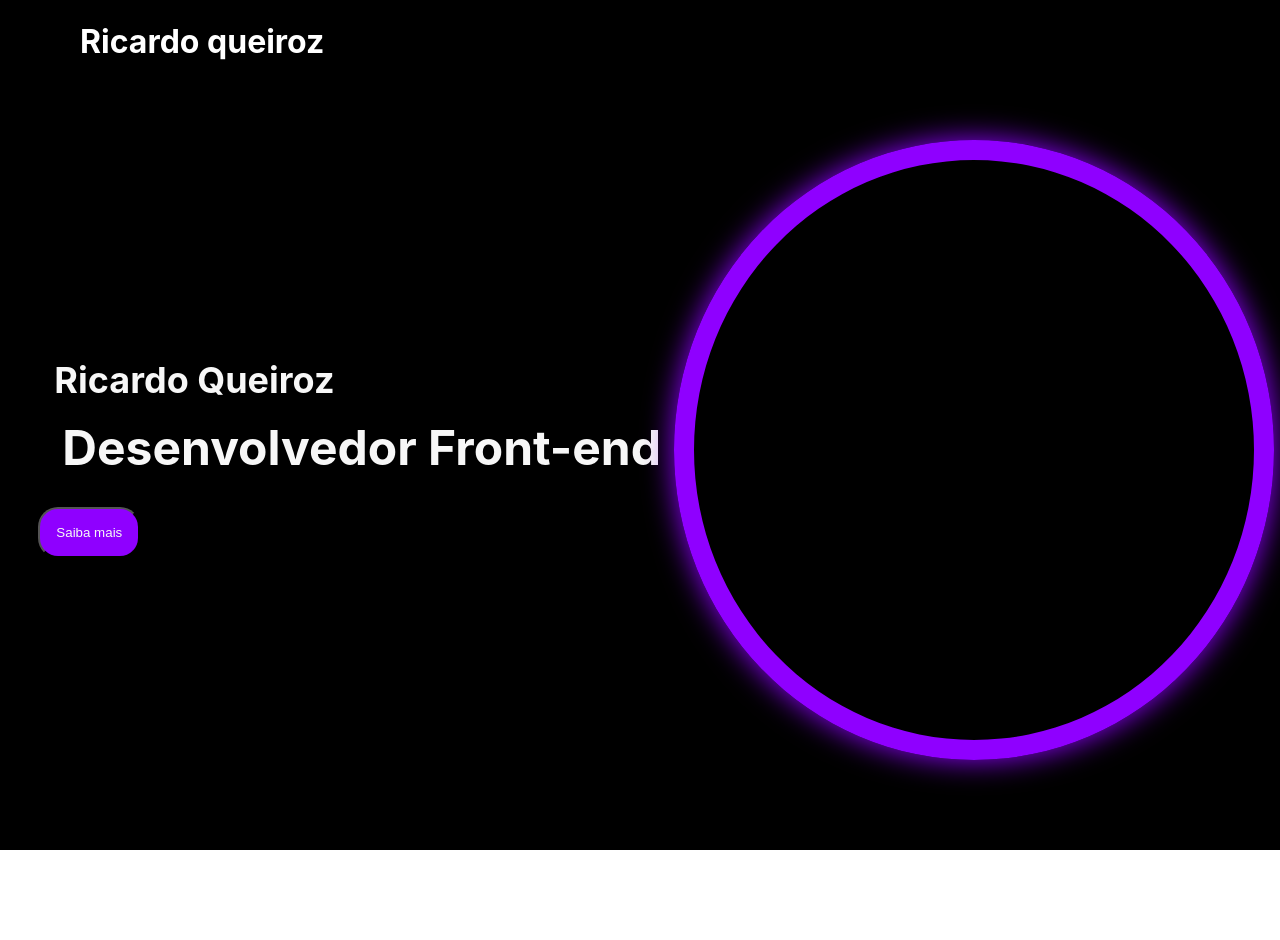
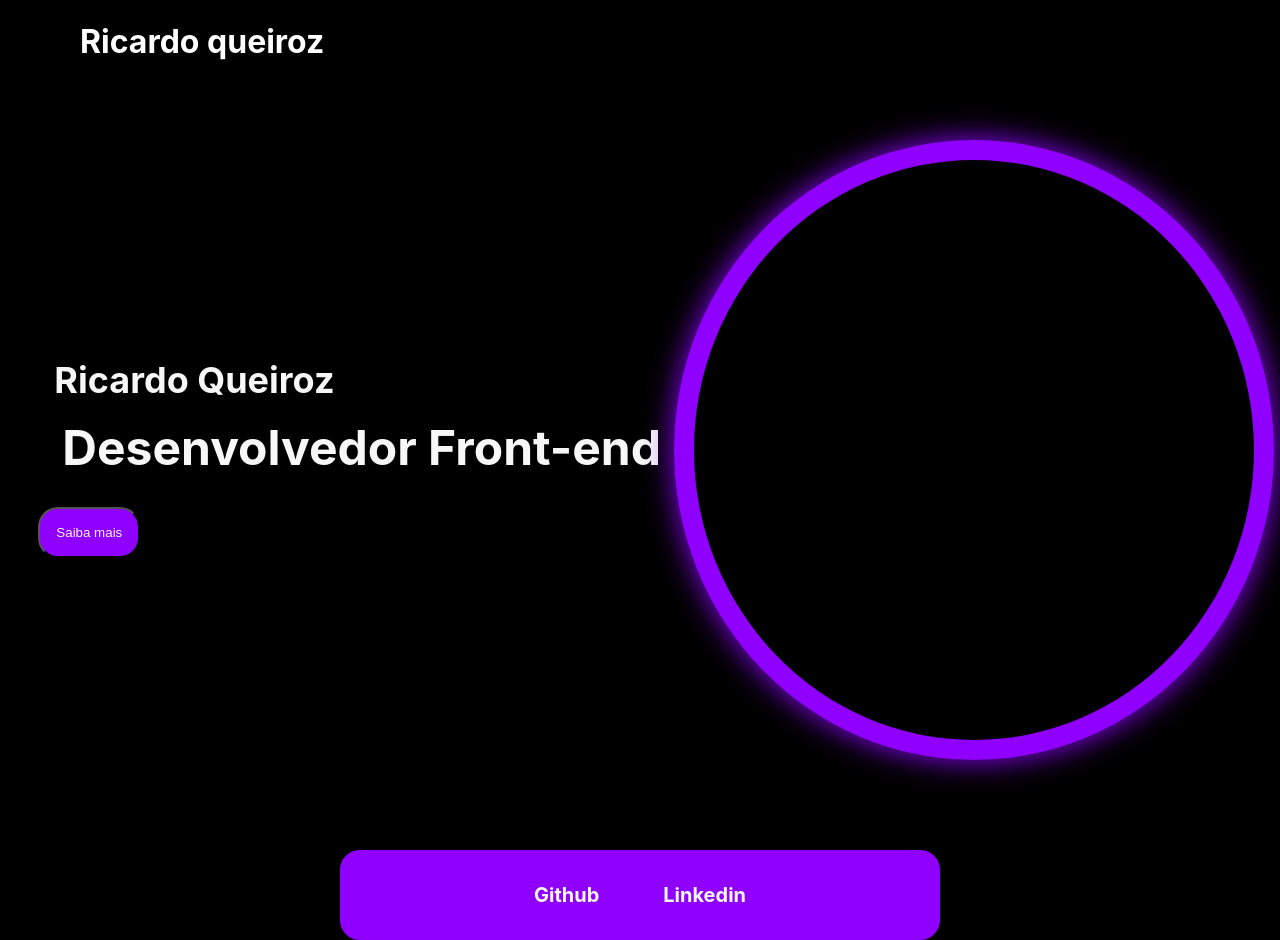
Before and after one commit to rickqueirozz/portfolio-react, a React (Vite) app: page / in a window 1280 px wide. Before the commit the page ends 850 px from the top, so only its background shows below. Built offline with nearby package versions, Linux system fonts and the light colour scheme.

Commit message:
feat:footer

```diff
--- a/src/App.jsx
+++ b/src/App.jsx
@@ -1,4 +1,5 @@
 import './App.css'
+import Footer from './components/Footer'
 import Home from './pages/Home'
 
 
@@ -7,6 +8,7 @@ function App() {
   return (
     <>
      <Home/>
+     <Footer/>
     </>
   )
 }
--- /dev/null
+++ b/src/components/Footer/Footer.module.css
@@ -0,0 +1,32 @@
+.footer{
+  display: inline;
+  width: 100%;
+  font-weight: bold;
+  font-size:1.25rem;
+  color: white;
+  display: flex;
+  align-items: center;
+  justify-content: center;
+  background-color: var(--black);
+  margin: 0;
+  padding: 0;
+}
+
+footer ul{
+  display: flex;
+  align-items: center;
+  justify-content: center;
+  gap: 4rem;
+  border: solid 5px var(--purple);
+  background-color:  var(--purple) ;
+  width: 600px;
+  height: 90px;
+  border-radius: 20px;
+  list-style: none;
+  box-shadow: 10px 10px 20px rgba(0, 0, 0, 0.5);
+}
+
+footer a{
+  text-decoration: none;
+  color: var(--white);
+}
--- /dev/null
+++ b/src/components/Footer/index.jsx
@@ -0,0 +1,14 @@
+import styles from './Footer.module.css'
+
+const Footer = () => {
+  return (
+    <footer className={styles.footer}>
+      <ul>
+        <li><a href='https://github.com/rickqueirozz'>Github</a></li>
+        <li><a href='https://www.linkedin.com/in/ricardo-queiroz-826656231/'>Linkedin</a></li>
+      </ul>
+    </footer>
+  )
+}
+
+export default Footer
```
